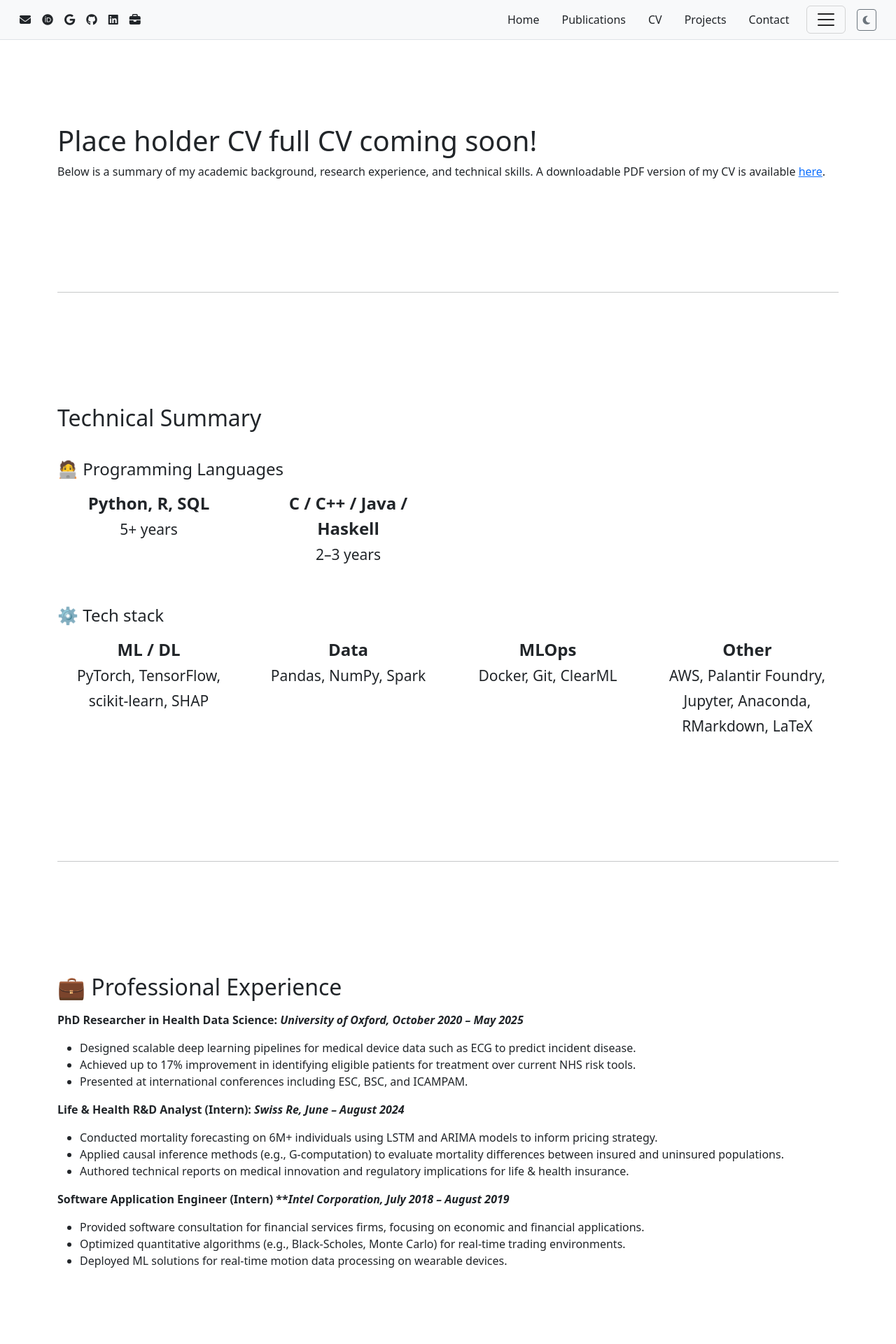
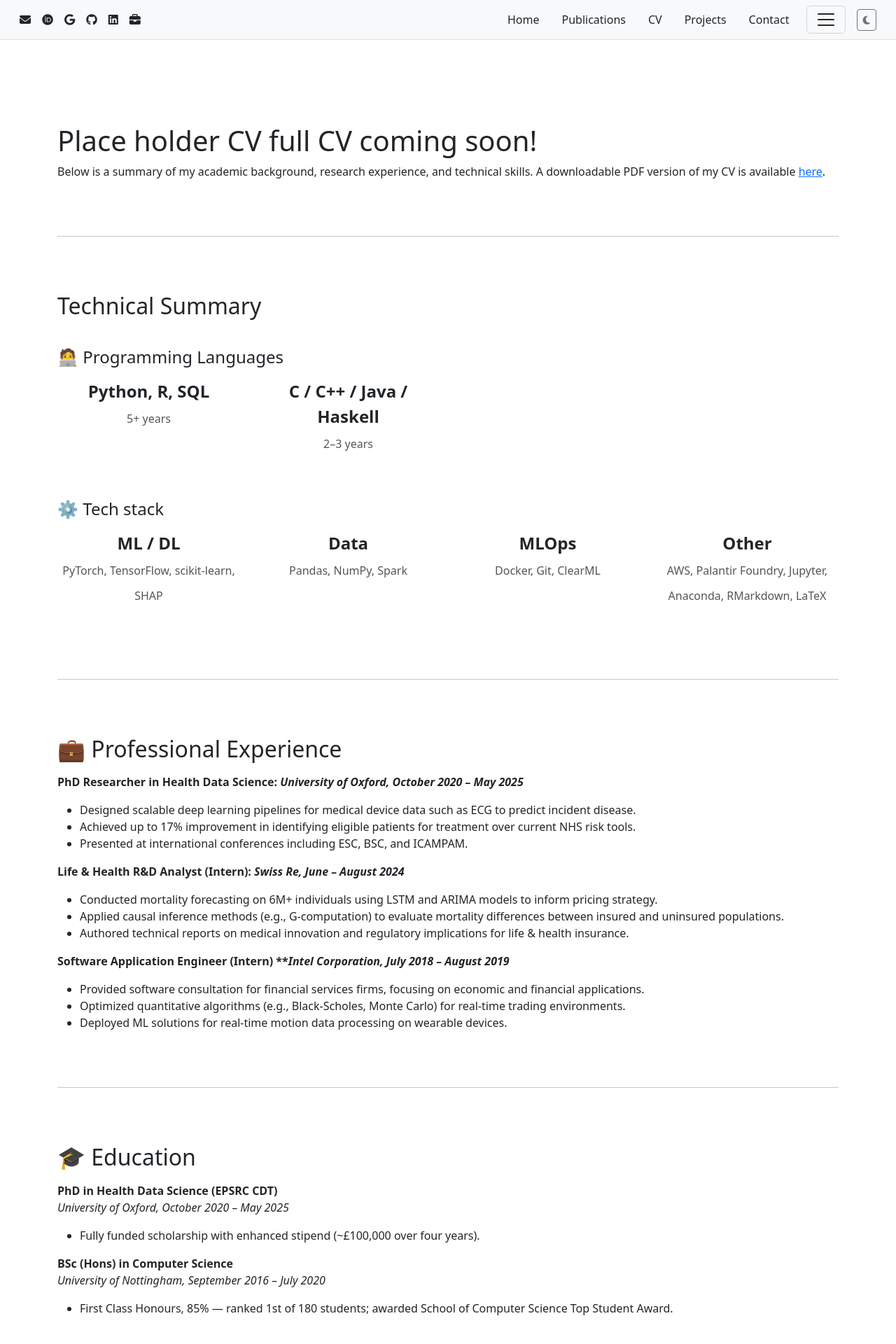
Before and after one commit to Ads98/Ads98.github.io, a Jekyll site: the page built from _pages/CV.md, in a window 1280 px wide. Shown: the top 1920 px of the page at 70% size. Built offline with Jekyll 4.4.1, drawn with Linux system fonts in a browser that asks for light colours.

```diff
--- a/_pages/CV.md
+++ b/_pages/CV.md
@@ -26,6 +26,7 @@ Below is a summary of my academic background, research experience, and technical
   <div class="col-md-3"><strong>MLOps</strong><br/><small>Docker, Git, ClearML</small></div>
   <div class="col-md-3"><strong>Other</strong><br/><small>AWS, Palantir Foundry, Jupyter, Anaconda, RMarkdown, LaTeX</small></div>
 </div>
+
 
 
 <hr>
@@ -88,7 +89,7 @@ _University of Nottingham, September 2016 – July 2020_
 - Sturge, Harper et al. [_Added value of step count and sleep activity to the prediction of all-cause mortality_.](https://doi.org/10.1101/2025.04.03.25325101)
 
 **Industry Reports**
-- *Swiss Re Institute*. [_The current landscape of Alzheimer's disease in Life & Health Insurance_](https://www.swissre.com/institute/research/topics-and-risk-dialogues/health-and-aging/alzheimers-disease-insurance.html)
+- *Swiss Re Institute*. [_The current landscape of Alzheimer's disease in Life & Health Insurance_](https://www.swissre.com/reinsurance/insights/alzheimers-disease-growing-development.html)
 
 
 
--- a/assets/css/custom.css
+++ b/assets/css/custom.css
@@ -150,14 +150,20 @@ body.dark-mode .text-muted {
 
 
 .cv-tech-summary .col-md-3 {
-  margin-bottom: 1rem;
+  margin-bottom: 1.5rem;
   font-size: 1.5rem;
 }
+.cv-tech-summary small {
+  font-size: 1rem; /* or try 1.05rem or 1.1rem */
+  color: #555;     /* Optional: soften the grey tone */
+}
+
+
 
 /* 📝 Extra spacing between sections in CV page */
 .cv-page hr {
-  margin-top: 10rem;
-  margin-bottom: 10rem;
+  margin-top: 5rem;
+  margin-bottom: 5rem;
 }
 
 .cv-page h2,
```
